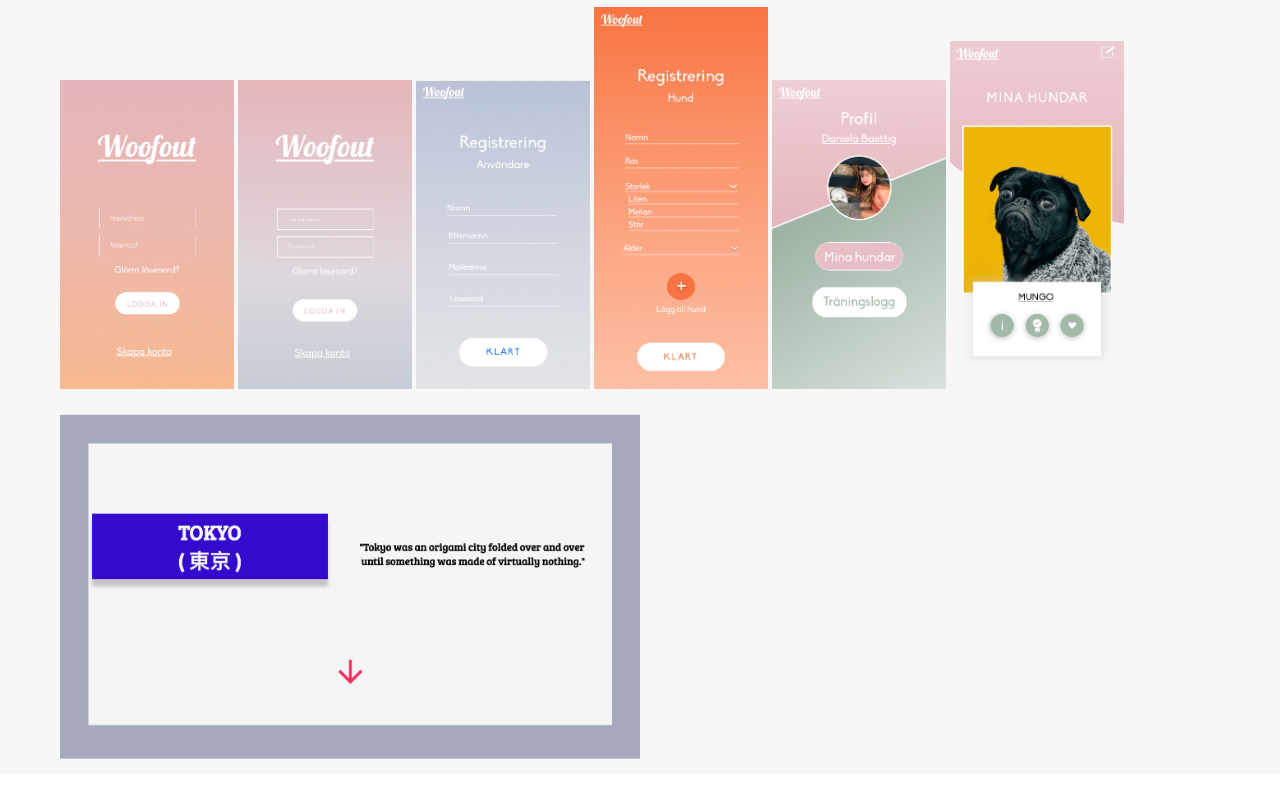
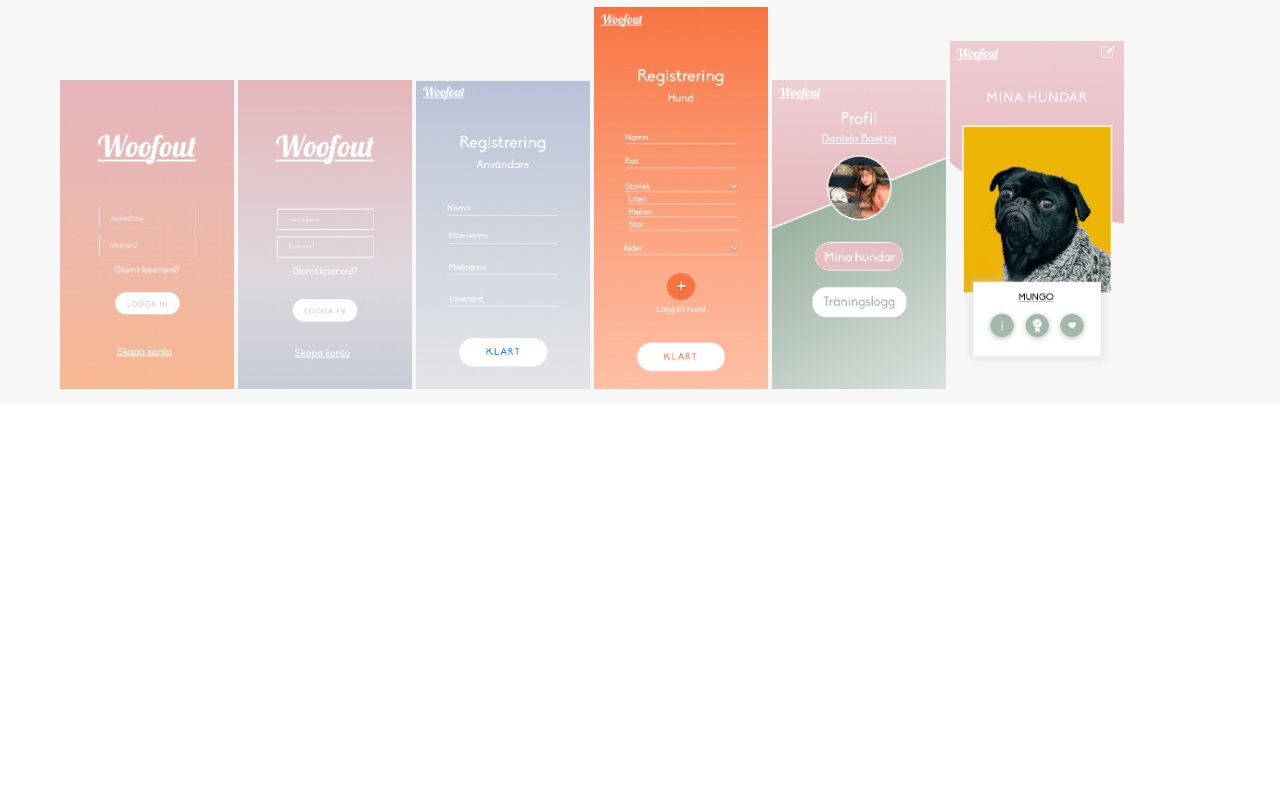
Before and after one commit to dbaettig/dbaettig, a plain HTML site: page work.html in a window 1280 px wide. Shown: the part 581-1378 px from the top of the page. After the commit the page ends 1034 px from the top, so only its background shows below. Drawn offline with Linux system fonts and the light colour scheme; a web font is replaced by a local one.

Commit message:
Update work.html

```diff
--- a/work.html
+++ b/work.html
@@ -11,7 +11,6 @@
 </head>
 
 <body>
-    <div class="containerWork">
         <header>
             <div class="logoName">
                 <a href="index.html">
@@ -22,7 +21,7 @@
 
         </header>
 
-
+ <div class="containerWork">
 
         <div class="wrapper">
 
@@ -60,11 +59,6 @@
                     <img src="images/ProfilUser.png">
                     <img src="images/ProfileDog.png">
                 </div>
-                <div class="box7">
-                    <a target="_blank" href="https://dbaettig.github.io/react-dashboard/">
-                        <img src="images/tokyo.png">
-                    </a>
-                </div>
             </div>
 
         </div>
```
